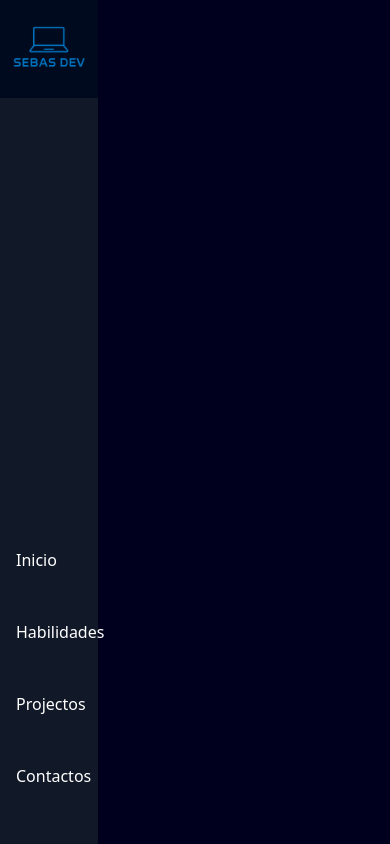
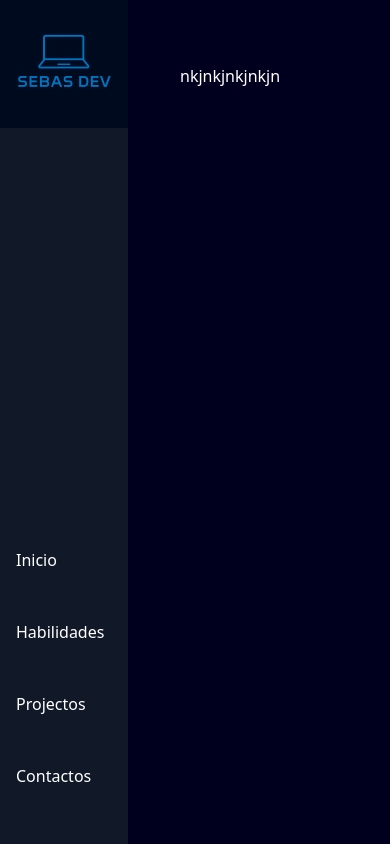
Before and after one commit to yoan2024/Portafolio, a React (Vite) app: page /habilidades in a window 390 px wide. Built offline with nearby package versions, Linux system fonts and the light colour scheme.

Commit message:
areglando responsive para asidebar y pages

```diff
--- a/src/App.jsx
+++ b/src/App.jsx
@@ -11,7 +11,7 @@ const App = () => {
     <Router>
       <DynamicBackground>
         <Asidebar />
-        <div className="min-h-screen w-9/12 ml-72 max-md:ml-40 flex flex-col items-center py-16">
+        <div className="min-h-screen w-8/12 ml-96 max-md:ml-40 flex flex-col items-center py-16">
           <Routes>
             <Route path="/" element={<Home />} />
             <Route path="/habilidades" element={<Habilidades />} />
--- a/src/components/Asidebar.tsx
+++ b/src/components/Asidebar.tsx
@@ -35,7 +35,7 @@ const Asidebar = () => {
     }
   };
   return (
-    <div className="text-white w-1/5 max-md:w-3/12 bg-gray-900 flex flex-col fixed h-screen justify-between">
+    <div className="text-white w-32 md:w-72 lg:w-80 bg-gray-900 flex flex-col fixed h-screen justify-between">
       <div>
         {" "}
         <img src="/image/logo.png" alt="" />
--- a/src/page/Contacto.tsx
+++ b/src/page/Contacto.tsx
@@ -1,2 +1,4 @@
-const Contacto = () => {};
+const Contacto = () => {
+  return <div className="text-white w-full    h-full px-5">knkmkmkmkmkm</div>;
+};
 export default Contacto;
--- a/src/page/Habilidades.tsx
+++ b/src/page/Habilidades.tsx
@@ -1,2 +1,4 @@
-const Habilidades = () => {};
+const Habilidades = () => {
+  return <div className="text-white w-full    h-full px-5">nkjnkjnkjnkjn</div>;
+};
 export default Habilidades;
--- a/src/page/Projectos.tsx
+++ b/src/page/Projectos.tsx
@@ -1,2 +1,4 @@
-const Projectos = () => {};
+const Projectos = () => {
+  return <div className="text-white w-full h-full px-5">jnkjnkjnkjn</div>;
+};
 export default Projectos;
```
